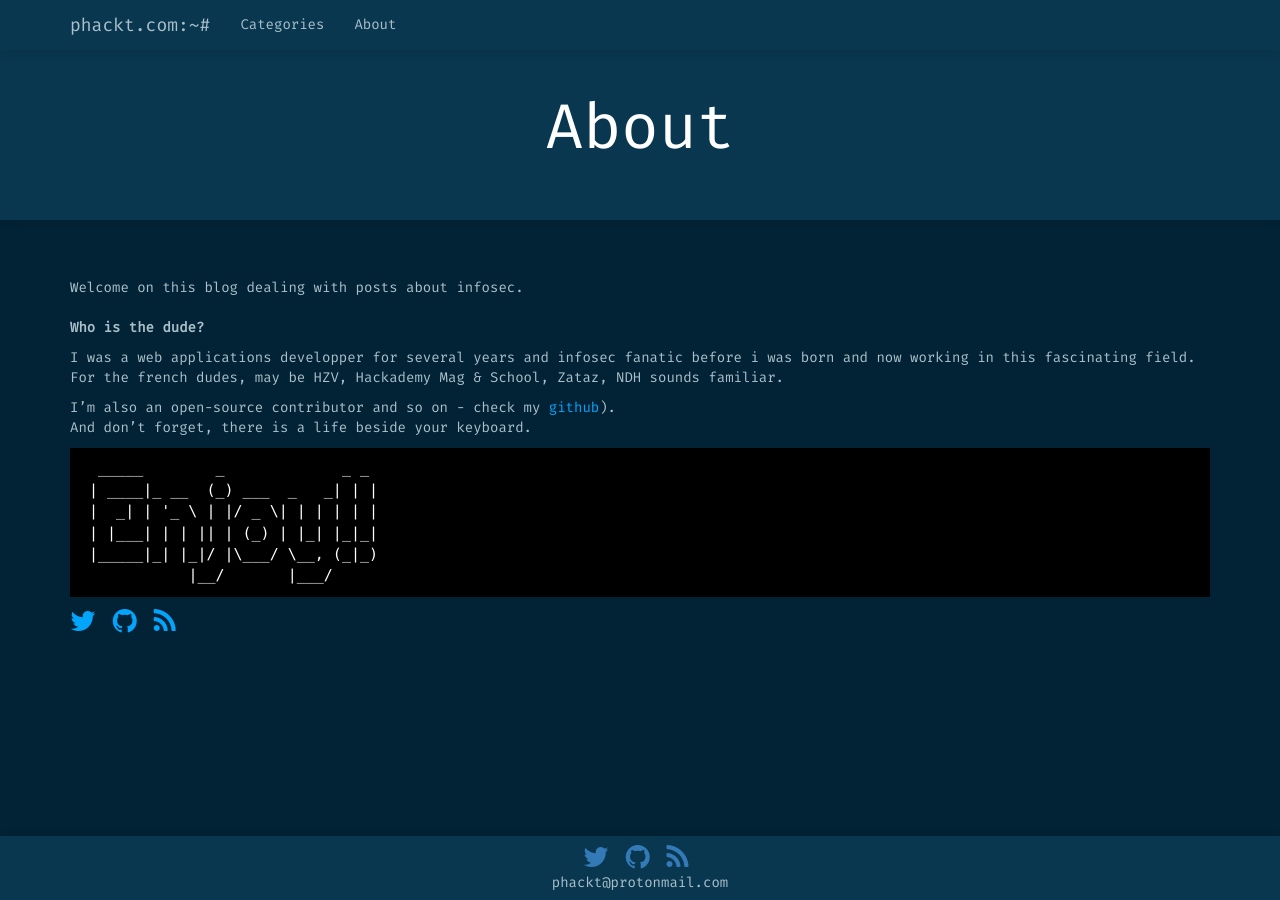
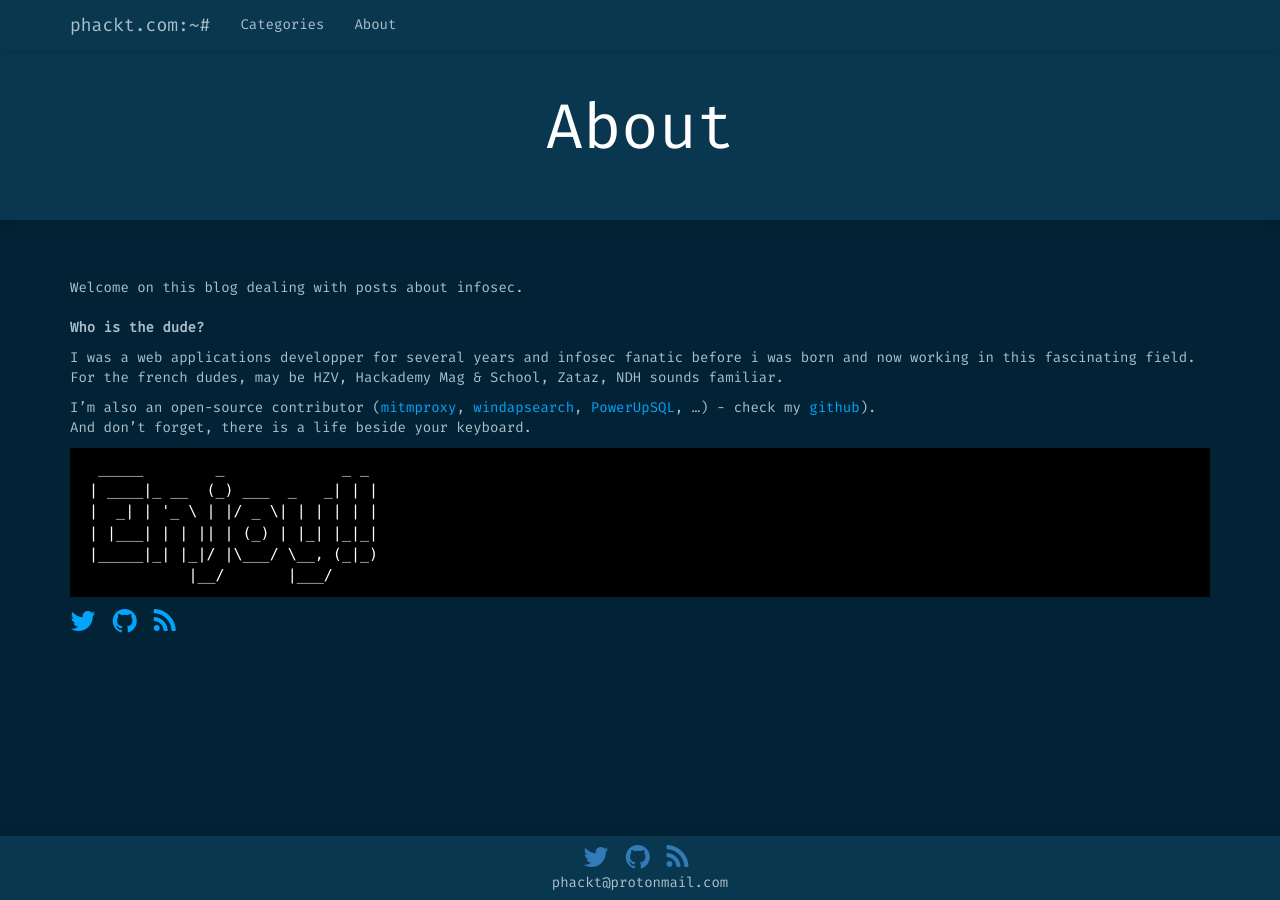
Before and after one commit to phackt/phackt.github.io, a Jekyll site: the page built from about.md, in a window 1280 px wide. Built offline with Jekyll 4.4.1, drawn with Linux system fonts in a browser that asks for light colours; nearby versions of some CDN libraries; some web fonts are replaced.

Commit message:
udpate about

```diff
--- a/about.md
+++ b/about.md
@@ -11,7 +11,7 @@ Welcome on this blog dealing with posts about infosec.
 I was a web applications developper for several years and infosec fanatic before i was born and now working in this fascinating field.
 For the french dudes, may be HZV, Hackademy Mag & School, Zataz, NDH sounds familiar.
 
-I'm also an open-source contributor and so on - check my [github](https://github.com/phackt)).
+I'm also an open-source contributor ([mitmproxy](https://github.com/mitmproxy/mitmproxy), [windapsearch](https://github.com/ropnop/windapsearch), [PowerUpSQL](https://github.com/NetSPI/PowerUpSQL), ...) - check my [github](https://github.com/phackt)).
 And don't forget, there is a life beside your keyboard.
 
 
```
Also changed, not shown: 1 other file.
